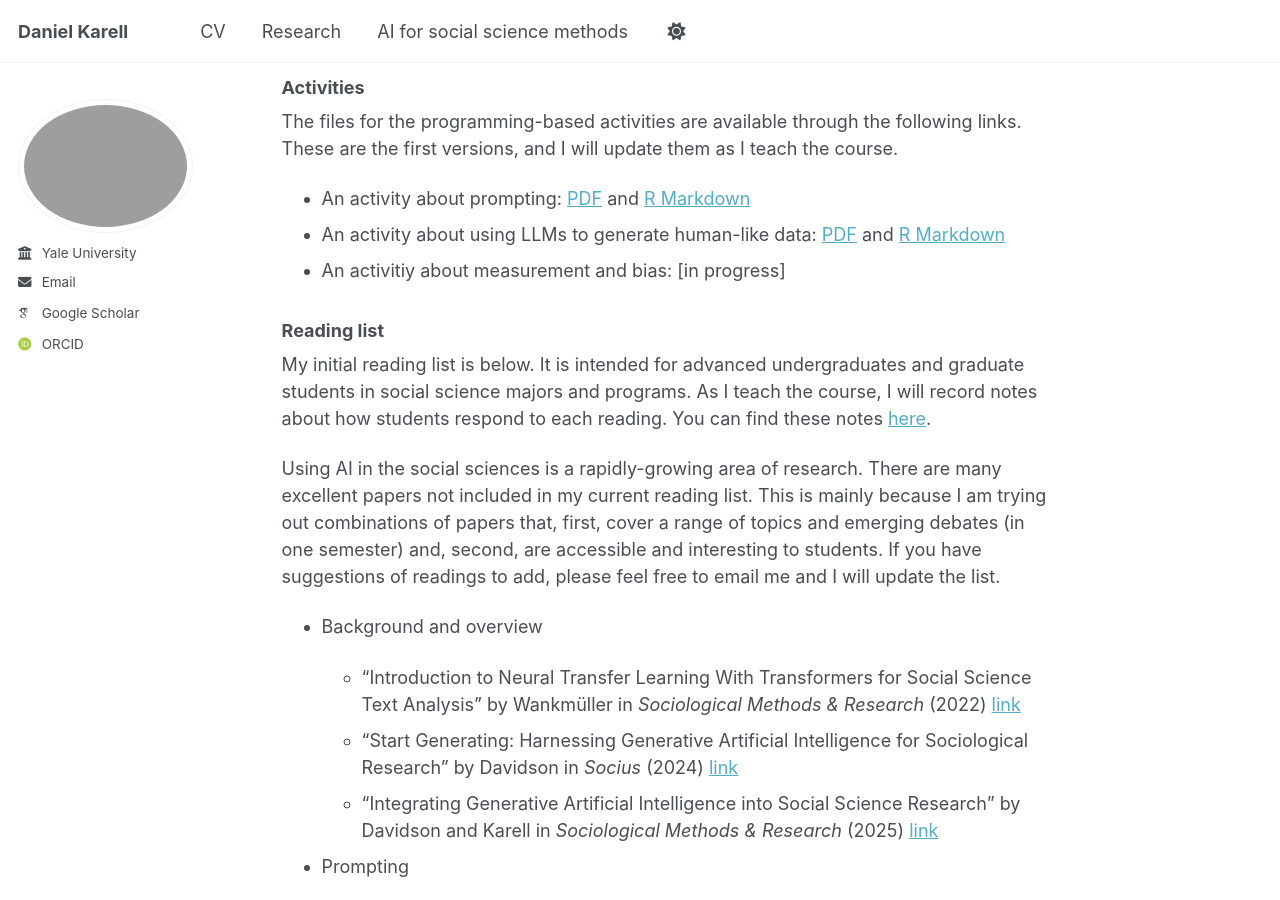
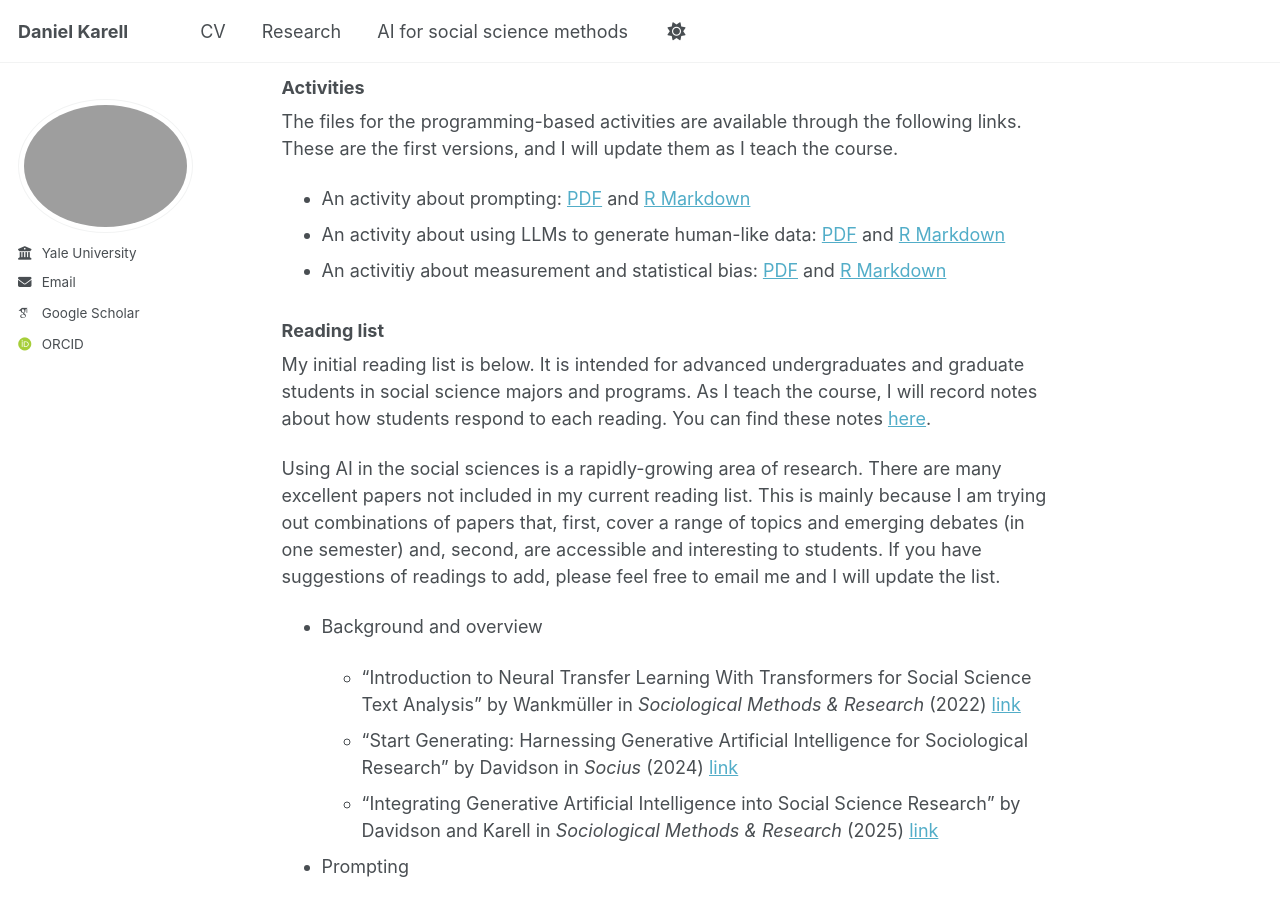
Before and after one commit to dkarell/dkarell.github.io, a Jekyll site: the page built from _pages/ai_for_social_science_methods.md, in a window 1280 px wide and 900 px high, scrolled down 570 px. Built offline with Jekyll 4.4.1, drawn with Linux system fonts in a browser that asks for light colours; some web fonts are replaced; a script that is not in the unit is left out.

Commit message:
Update ai_for_social_science_methods.md

```diff
--- a/_pages/ai_for_social_science_methods.md
+++ b/_pages/ai_for_social_science_methods.md
@@ -19,7 +19,7 @@ The files for the programming-based activities are available through the followi
 
 - An activity about prompting: [PDF](https://www.dropbox.com/scl/fi/cjusnjy4971rcr7gio379/activity_1_prompting_v1.pdf?rlkey=azilx8kchd4fsqjtw12buaav0&st=n8owjx27&dl=0) and [R Markdown](https://www.dropbox.com/scl/fi/ann9zxnwcepv7ib15nz59/activity_1_prompting_v1.Rmd?rlkey=18hxmmciyfh5qg076scme2i3m&st=4pnow5ht&dl=0)
 - An activity about using LLMs to generate human-like data: [PDF](https://www.dropbox.com/scl/fi/qmsu9sqk775gita7bcli6/activity_2_siliconsubjects_v1.pdf?rlkey=towslzwnj8pghu0lioejnlvrv&st=7b0cfk96&dl=0) and [R Markdown](https://www.dropbox.com/scl/fi/lym1qpxj0qso5h6zo8z3n/activity_2_siliconsubjects_v1.Rmd?rlkey=psuwibn3s8kao7b5x50pm3w1j&st=vspaut3y&dl=0)
-- An activitiy about measurement and bias: [in progress]
+- An activitiy about measurement and statistical bias: [PDF](https://www.dropbox.com/scl/fi/x4u9ti6ha4ydf5jjrxhyh/activity_3_statisticalbias_v1.pdf?rlkey=7e0sbhhw0t8l3obi6fpm980dt&st=td4pfe8e&dl=0) and [R Markdown](https://www.dropbox.com/scl/fi/ms4ozfyjfb877zqhccz1j/activity_3_statisticalbias_v1.Rmd?rlkey=xn9yb7ag61z1m9gyh1quvy73v&st=rqqt0two&dl=0)
 
 ### Reading list
 
```
